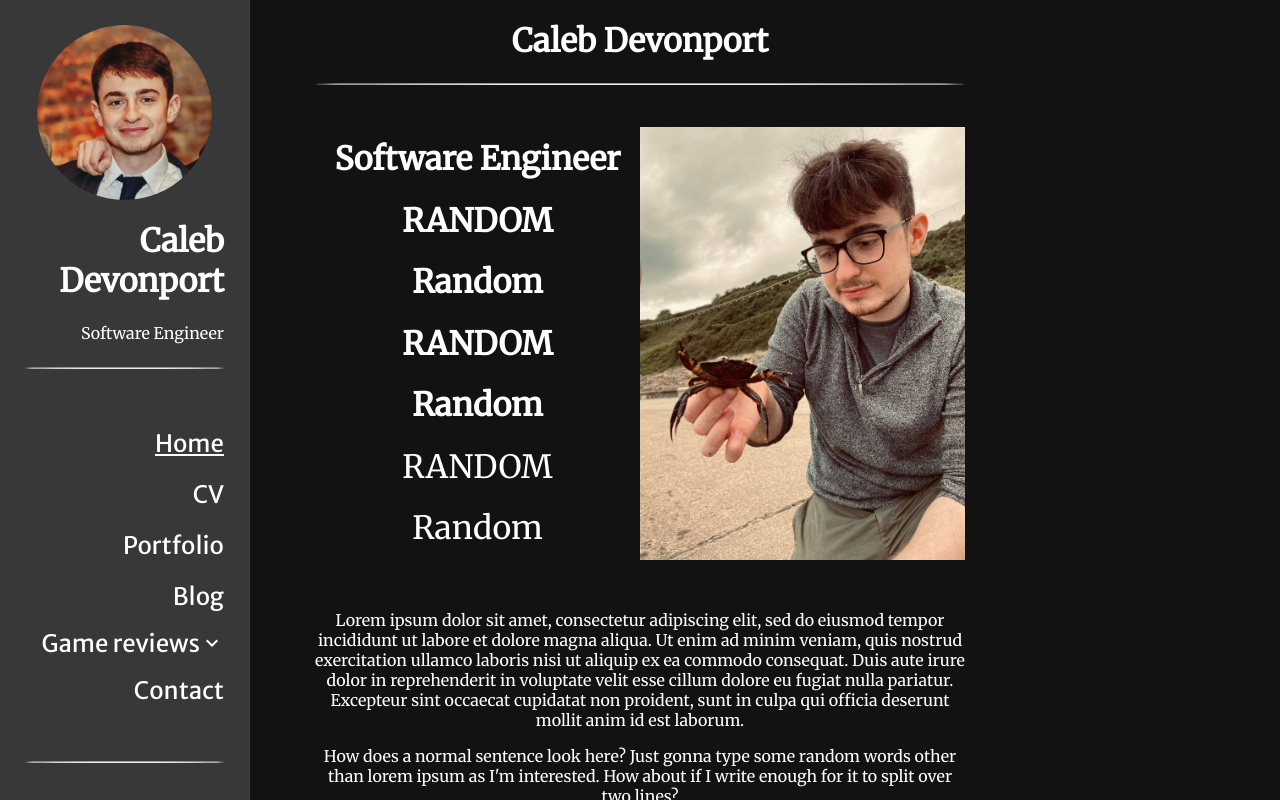
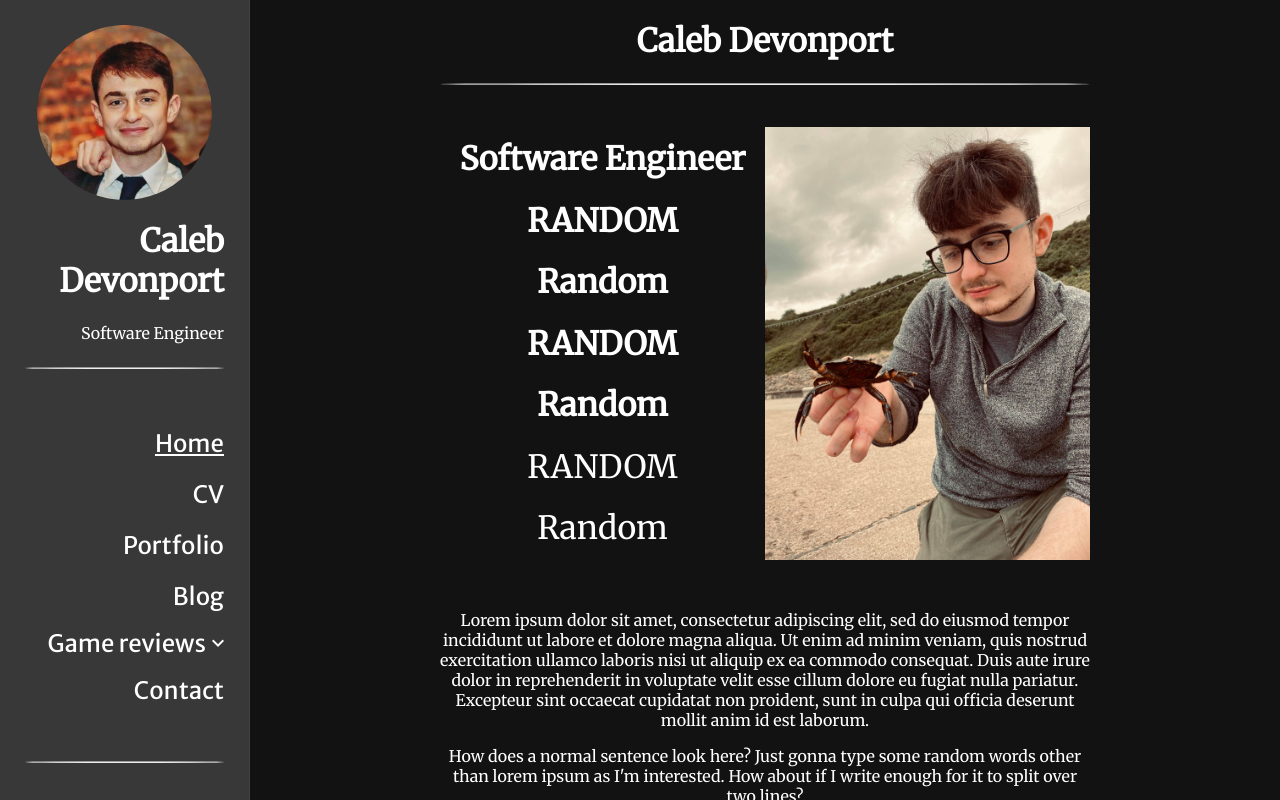
Before and after one commit to CalebDevonport/caleb-devonport-web-app, an Angular app: page /home in a window 1280 px wide. Built offline with nearby package versions, Linux system fonts and the light colour scheme; some icons are missing.

Commit message:
Changed width of icon so it is inline with rest of list

```diff
--- a/src/app/sidenav/nav/nav.component.scss
+++ b/src/app/sidenav/nav/nav.component.scss
@@ -34,4 +34,5 @@ h1, h2, h3, h4, p {
 .icon {
   color:white;
   vertical-align: middle;
+  width:18px;
 }
```
